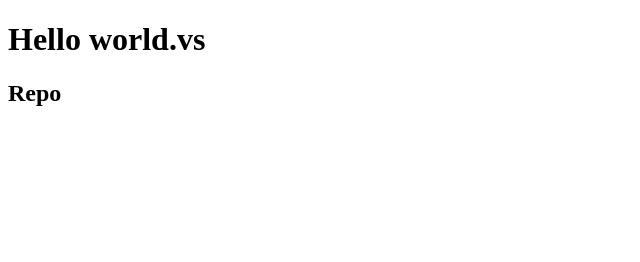
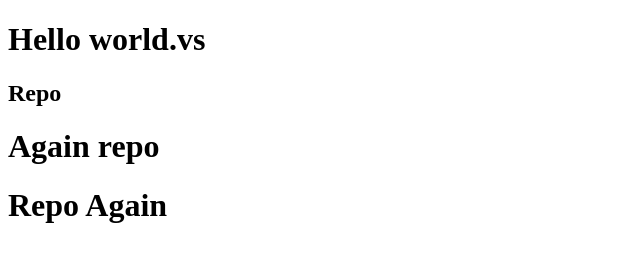
Before and after one commit to devabdullah142517/portfolio, a plain HTML site: page index.html in a window 1280 px wide. Shown: the whole page, without its empty margins (0-640 px from the left). Drawn offline with Linux system fonts and the light colour scheme.

Commit message:
first vsraarrp  commit

```diff
--- a/index.html
+++ b/index.html
@@ -8,5 +8,7 @@
 <body>
     <h1>Hello world.vs</h1>
     <h2>Repo</h2>
+    <h1>Again repo</h1>
+    <h1>Repo Again</h1>
 </body>
 </html>
```
